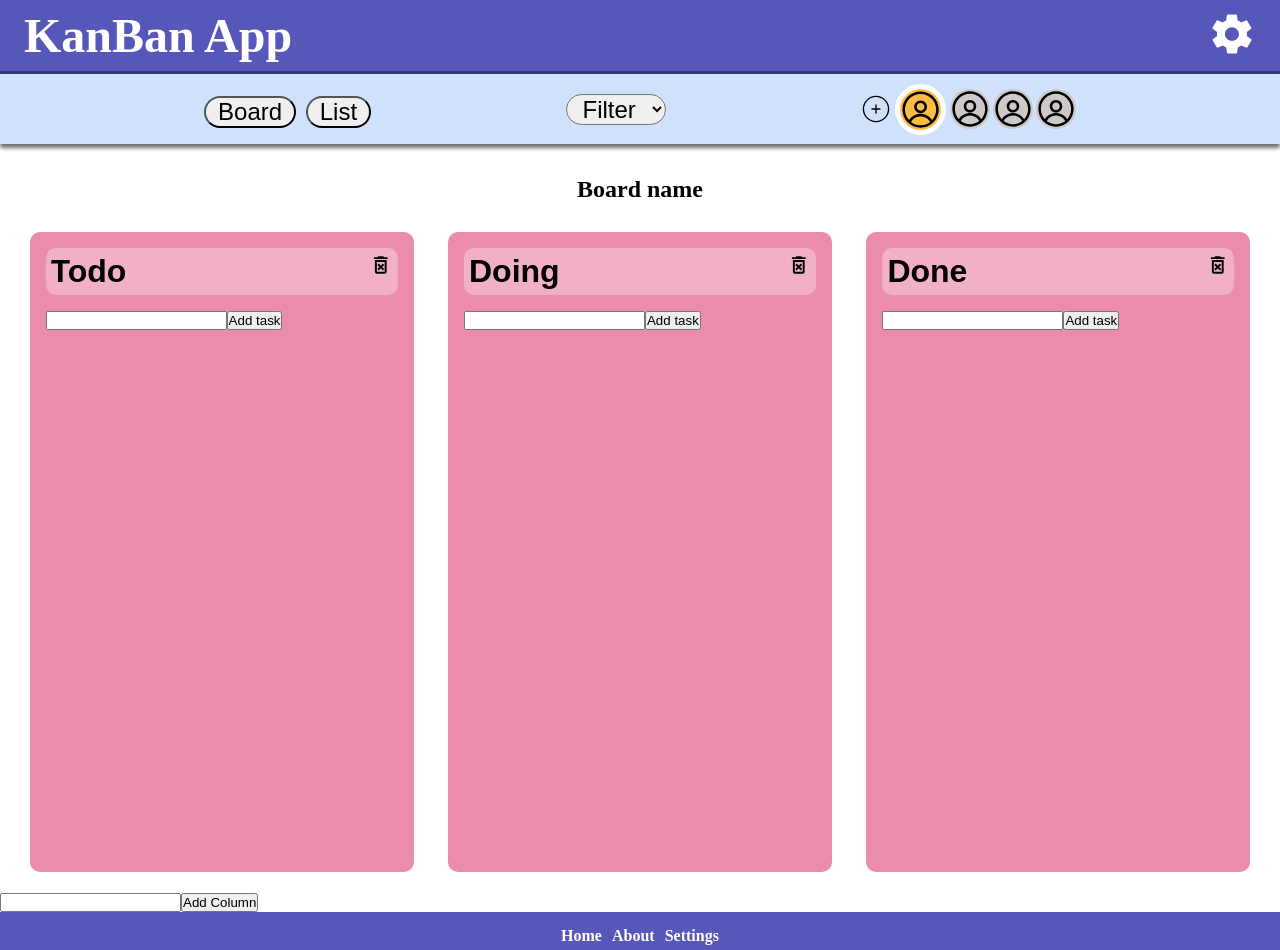
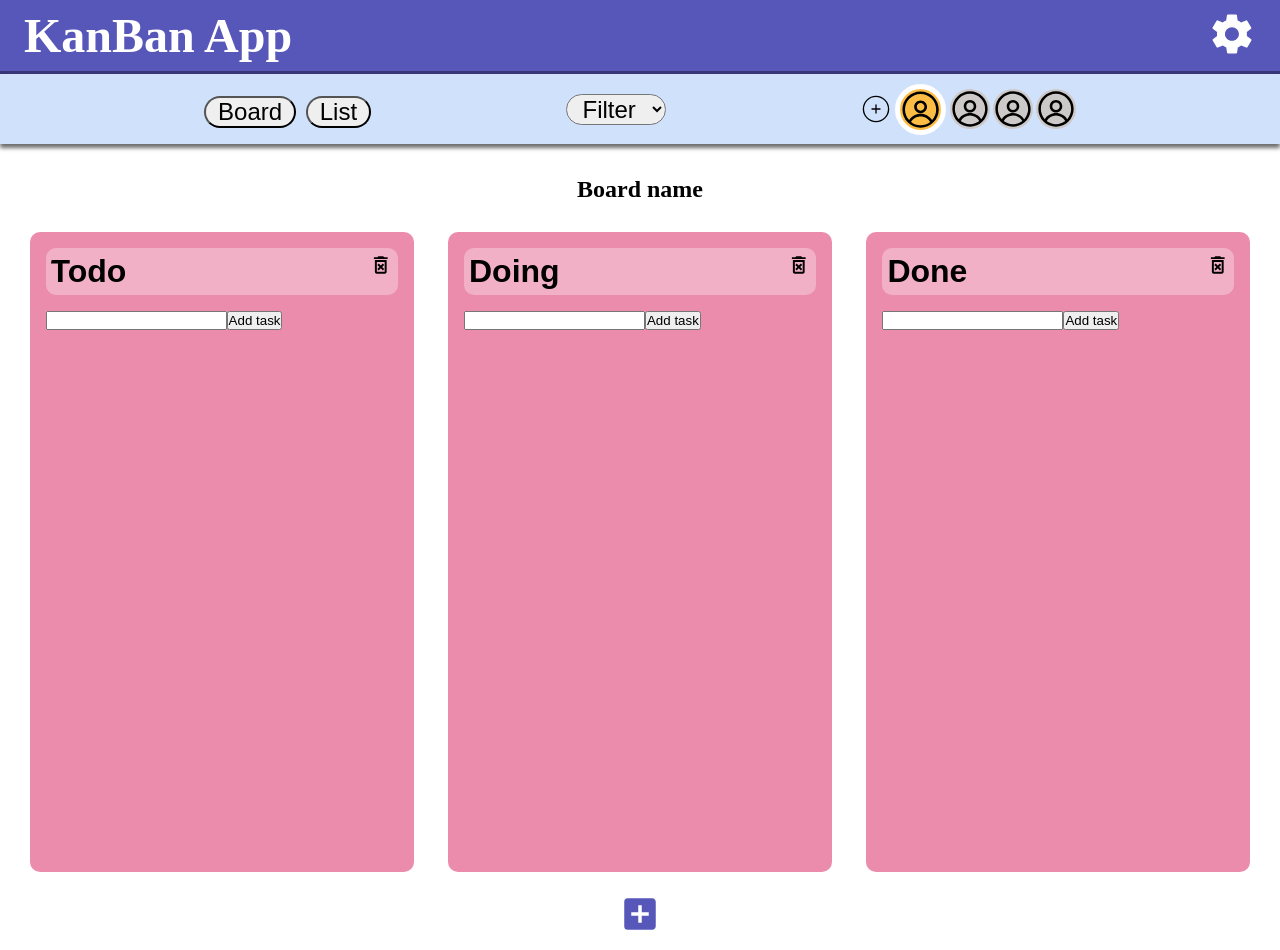
Before and after one commit to jumistrandberg/kanban_collab, a React (Vite) app: page / in a window 1280 px wide. Shown: the top 950 px of the page. Built offline with nearby package versions, Linux system fonts and the light colour scheme.

Commit message:
conditionally render plus icon to input for add column

```diff
--- a/src/pages/Board.jsx
+++ b/src/pages/Board.jsx
@@ -3,12 +3,15 @@ import Column from "../components/Column";
 import styles from "../styling/Board.module.css";
 import { useDispatch, useSelector } from "react-redux";
 import { addColumn } from "../features/columns/columnSlice";
+import { MdAddBox } from "react-icons/md";
 
 const Board = () => {
   const dispatch = useDispatch();
   const columns = useSelector((state) => state.allColumnReducer.columns);
 
   const [newTitle, setNewTitle] = useState("");
+  const [AddColumnVisible, setAddColumnVisible] = useState(false);
+  const [PlusIconVisible, setPlusIconVisible] = useState(true);
 
   const handleSubmit = (e) => {
     e.preventDefault();
@@ -19,6 +22,11 @@ const Board = () => {
 
     dispatch(addColumn(sendColumn));
     setNewTitle("");
+  };
+
+  const toggleAddColumn = () => {
+    setAddColumnVisible(!AddColumnVisible);
+    setPlusIconVisible(false);
   };
 
   return (
@@ -35,7 +43,15 @@ const Board = () => {
         ))}
       </div>
 
-      <form onSubmit={handleSubmit}>
+      {PlusIconVisible && (
+        <div className={styles.PlusIconContainer}>
+          <MdAddBox className={styles.PlusIcon} onClick={toggleAddColumn} />
+        </div>
+      )}
+
+      <div className={styles.AddColumnContainer}>
+        {AddColumnVisible && (
+          <form onSubmit={handleSubmit} className={styles.AddColumn}>
             <input
               type="text"
               id=""
@@ -43,8 +59,12 @@ const Board = () => {
               onChange={(e) => setNewTitle(e.target.value)}
             />
 
-        <button type="submit">Add Column</button>
+            <button type="submit" className={styles.AddBtn}>
+              Add Column
+            </button>
           </form>
+        )}
+      </div>
     </section>
   );
 };
--- a/src/styling/Board.module.css
+++ b/src/styling/Board.module.css
@@ -1,5 +1,55 @@
+* {
+  box-sizing: border-box;
+  padding: 0;
+  margin: 0;
+}
+
 .boardContainer {
   display: flex;
   justify-content: space-evenly;
   margin: 1rem 0;
 }
+
+.AddColumnContainer,
+.PlusIconContainer {
+  display: flex;
+  justify-content: center;
+  align-items: center;
+  padding-bottom: 1.3rem;
+}
+
+.AddColumn input[type="text"] {
+  padding: 0.5rem;
+  border: 1px solid #b9b9b9;
+  border-radius: 4px;
+  margin-right: 0.5rem;
+  font-size: 1rem;
+}
+
+.AddBtn {
+  color: #fff;
+  background-color: #5756b9;
+  border: none;
+  padding: 0.5rem 1rem;
+  border-radius: 4px;
+  font-size: 1rem;
+  cursor: pointer;
+}
+
+.AddBtn:hover {
+  background-color: #7876ff;
+}
+
+.PlusIconContainer {
+  padding-bottom: 0;
+}
+
+.PlusIcon {
+  font-size: 42px;
+  color: #5756b9;
+  cursor: pointer;
+}
+
+.PlusIcon:hover {
+  color: #7876ff;
+}
--- a/src/styling/Column.module.css
+++ b/src/styling/Column.module.css
@@ -35,6 +35,7 @@
 
 .delete {
   font-size: 1.5em;
+  cursor: pointer;
 }
 
 /* Column deletion modal styling */
```
Lines whose indentation alone changed are shown as unchanged.
